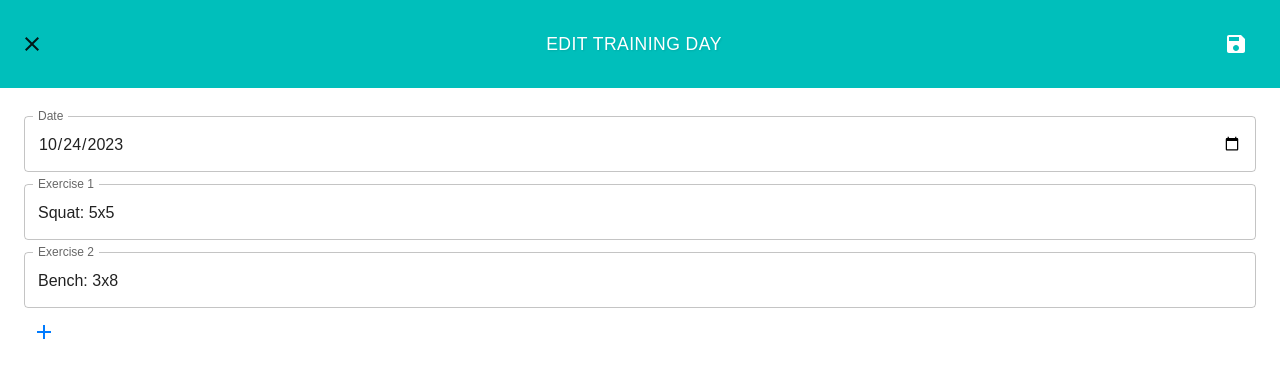
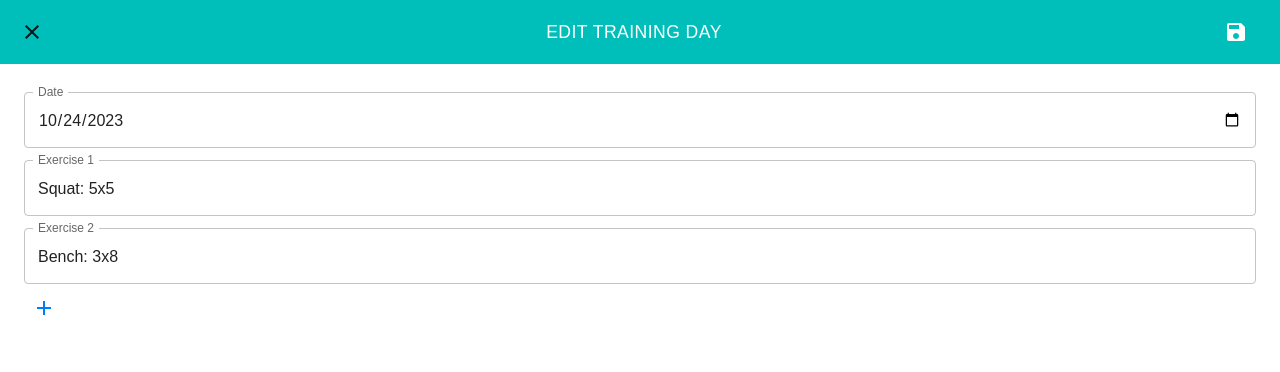
Before and after one commit to owendclark/pump-book, a React (Create React App) app: page / in a window 1280 px wide. Both pictures are taken after a click on the button 847 px from the left and 232 px from the top of the page. Shown: the top 372 px of the page. Built offline with nearby package versions, Linux system fonts and the light colour scheme.

Commit message:
UI Refinements and Refactor
Refactored the codebase and refined the UI.

```diff
--- /dev/null
+++ b/src/components/ExerciseFields.jsx
@@ -0,0 +1,43 @@
+import { TextField, IconButton } from "@mui/material";
+import { Add as AddIcon } from "@mui/icons-material";
+
+const ExerciseFields = ({
+  exercises,
+  onExerciseChange,
+  handleAddExerciseField,
+  newExercises,
+}) => {
+  const isLastExerciseFilled = () => {
+    const lastExercise = newExercises[newExercises.length - 1].exercise;
+    return lastExercise.trim().length > 0;
+  };
+
+  return (
+    <>
+      {exercises.map((e, index) => (
+        <TextField
+          key={index}
+          margin="dense"
+          label={`Exercise ${index + 1}`}
+          fullWidth
+          variant="outlined"
+          value={e.exercise}
+          onChange={(event) => onExerciseChange(index, event.target.value)}
+          placeholder="E.g., Squat: 5x5"
+          sx={{ mt: 1 }}
+        />
+      ))}
+      <IconButton
+        edge="end"
+        color="primary"
+        onClick={handleAddExerciseField}
+        aria-label="Add Exercise"
+        disabled={!isLastExerciseFilled()}
+      >
+        <AddIcon />
+      </IconButton>
+    </>
+  );
+};
+
+export default ExerciseFields;
--- /dev/null
+++ b/src/components/ThemeToggler.jsx
@@ -0,0 +1,28 @@
+import { Box, Switch, alpha } from "@mui/material";
+import {
+  Brightness4 as Brightness4Icon,
+  Brightness7 as Brightness7Icon,
+} from "@mui/icons-material";
+
+const ThemeToggler = ({ isDarkMode, toggleDarkMode }) => (
+  <Box
+    sx={{
+      position: "fixed",
+      top: 16,
+      right: 16,
+      zIndex: 1000,
+      display: "flex",
+      alignItems: "center",
+      gap: 1.5,
+    }}
+  >
+    {isDarkMode ? (
+      <Brightness7Icon sx={{ color: alpha("#007BFF", 0.7) }} />
+    ) : (
+      <Brightness4Icon sx={{ color: alpha("#00BFBB", 0.7) }} />
+    )}
+    <Switch checked={isDarkMode} onChange={toggleDarkMode} color="default" />
+  </Box>
+);
+
+export default ThemeToggler;
--- a/src/components/TrainingDayCard.jsx
+++ b/src/components/TrainingDayCard.jsx
@@ -1,11 +1,13 @@
+import cardBackground from "../styles/cardBackground";
+
 import {
   Card,
-  CardContent,
   Typography,
   IconButton,
   Stack,
   alpha,
   Box,
+  Divider,
 } from "@mui/material";
 import EditIcon from "@mui/icons-material/Edit";
 import DeleteIcon from "@mui/icons-material/Delete";
@@ -13,58 +15,43 @@ import DeleteIcon from "@mui/icons-material/Delete";
 const TrainingDayCard = ({ date, exercises, onEdit, onDelete }) => {
   return (
     <Card
-      elevation={0}
       sx={{
         mb: 2,
-        borderRadius: 2,
-        border: "1px solid",
-        borderColor: alpha("#007BFF", 0.3),
+        p: 2,
+        boxShadow: 2,
+        borderRadius: "16px",
         position: "relative",
-        overflow: "hidden",
       }}
     >
-      <CardContent>
-        <Typography
-          variant="h6"
-          fontFamily="serif"
+      <Typography variant="h6" color="primary">
+        {date}
+      </Typography>
+      <Divider sx={{ my: 1.5, borderColor: alpha("#007BFF", 0.3) }} />
+      {exercises.map((exercise, index) => (
+        <Typography key={index} variant="body2" my={0.5}>
+          {exercise}
+        </Typography>
+      ))}
+      <Stack direction="row" justifyContent="flex-end" spacing={1} mt={2}>
+        <IconButton
+          onClick={() => onEdit(date)}
+          size="small"
           color="primary"
-          gutterBottom
+          sx={{ zIndex: 1 }}
         >
-          {date}
-        </Typography>
+          <EditIcon fontSize="small" />
+        </IconButton>
+        <IconButton
+          onClick={() => onDelete(date)}
+          size="small"
+          color="error"
+          sx={{ zIndex: 1 }}
+        >
+          <DeleteIcon fontSize="small" />
+        </IconButton>
+      </Stack>
 
-        <Stack spacing={1} mb={2}>
-          {exercises.map((exercise, index) => (
-            <Typography key={index} variant="body2">
-              {exercise}
-            </Typography>
-          ))}
-        </Stack>
-
-        <Stack direction="row" spacing={1} justifyContent="flex-end">
-          <IconButton onClick={() => onEdit(date)} size="large" color="primary" sx={{ zIndex: 1 }}>
-            <EditIcon />
-          </IconButton>
-          <IconButton onClick={() => onDelete(date)} size="large" color="error" sx={{ zIndex: 1 }}>
-            <DeleteIcon />
-          </IconButton>
-        </Stack>
-      </CardContent>
-
-      <Box
-        sx={{
-          position: "absolute",
-          top: 0,
-          left: 0,
-          width: "100%",
-          height: "100%",
-          backgroundImage:
-            "linear-gradient(120deg, transparent 0%, transparent 70%, #007BFF 70%)",
-          transform: "skewX(-15deg)",
-          transformOrigin: "bottom left",
-          opacity: 0.06,
-        }}
-      />
+      <Box sx={cardBackground} />
     </Card>
   );
 };
--- a/src/pages/Home.jsx
+++ b/src/pages/Home.jsx
@@ -1,4 +1,9 @@
 import React, { useState } from "react";
+import gradientText from "../styles/gradientText";
+import SlideUpTransition from "../styles/SlideUpTransition";
+import TrainingDayCard from "../components/TrainingDayCard";
+import ThemeToggler from "../components/ThemeToggler";
+import ExerciseFields from "../components/ExerciseFields";
 
 import {
   Container,
@@ -8,89 +13,13 @@ import {
   DialogContent,
   TextField,
   IconButton,
-  Slide,
   Fab,
-  Card,
-  CardContent,
-  Stack,
-  Switch,
-  alpha,
-  Divider,
 } from "@mui/material";
 import {
   Add as AddIcon,
   Close as CloseIcon,
   Save as SaveIcon,
-  Edit as EditIcon,
-  Delete as DeleteIcon,
-  Brightness4 as Brightness4Icon,
-  Brightness7 as Brightness7Icon,
 } from "@mui/icons-material";
-
-const FluidTransition = React.forwardRef(function Transition(props, ref) {
-  return <Slide direction="up" ref={ref} {...props} easing="ease-in-out" />;
-});
-
-const TrainingDayCard = ({ date, exercises, onEdit, onDelete }) => {
-  return (
-    <Card
-      sx={{
-        mb: 2,
-        p: 2,
-        boxShadow: 2,
-        borderRadius: "16px",
-        position: "relative",
-      }}
-    >
-      <Typography variant="h6" color="primary">
-        {date}
-      </Typography>
-      <Divider sx={{ my: 1.5, borderColor: alpha("#007BFF", 0.3) }} />
-      {exercises.map((exercise, index) => (
-        <Typography key={index} variant="body2" my={0.5}>
-          {exercise}
-        </Typography>
-      ))}
-      <Stack direction="row" justifyContent="flex-end" spacing={1} mt={2}>
-        <IconButton
-          onClick={() => onEdit(date)}
-          size="small"
-          color="primary"
-          sx={{ zIndex: 1 }}
-        >
-          <EditIcon fontSize="small" />
-        </IconButton>
-        <IconButton
-          onClick={() => onDelete(date)}
-          size="small"
-          color="error"
-          sx={{ zIndex: 1 }}
-        >
-          <DeleteIcon fontSize="small" />
-        </IconButton>
-      </Stack>
-
-      <Box
-        sx={{
-          position: "absolute",
-          top: 0,
-          left: 0,
-          width: "100%",
-          height: "100%",
-          backgroundImage:
-            "linear-gradient(120deg, transparent 0%, transparent 65%, #007BFF 65%)",
-          transform: `skewX(${Math.random() * -20 - 10}deg)`,
-          transformOrigin: "bottom left",
-          opacity: 0.08,
-          transition: "transform 0.2s ease-in-out",
-          "&:hover": {
-            transform: `skewX(${Math.random() * -25 - 5}deg) scale(1.02)`,
-          },
-        }}
-      />
-    </Card>
-  );
-};
 
 const Home = ({ isDarkMode, toggleDarkMode }) => {
   const [open, setOpen] = useState(false);
@@ -101,6 +30,8 @@ const Home = ({ isDarkMode, toggleDarkMode }) => {
     { date: "2023-10-24", exercises: ["Squat: 5x5", "Bench: 3x8"] },
     { date: "2023-10-23", exercises: ["Deadlift: 3x4", "Pull-ups: 3x10"] },
   ]);
+
+  const sortByDateDesc = (a, b) => new Date(b.date) - new Date(a.date);
 
   const handleOpen = () => setOpen(true);
   const handleClose = () => {
@@ -113,16 +44,18 @@ const Home = ({ isDarkMode, toggleDarkMode }) => {
       newDate &&
       !newExercises.some((exercise) => !exercise.exercise.trim())
     ) {
+      const newEntry = {
+        date: newDate,
+        exercises: newExercises.map((e) => e.exercise),
+      };
       const updatedTrainingDays = editingDay
         ? trainingDays.filter((day) => day.date !== editingDay)
         : [...trainingDays];
 
-      const newDays = [
-        { date: newDate, exercises: newExercises.map((e) => e.exercise) },
-        ...updatedTrainingDays,
-      ].sort((a, b) => new Date(b.date) - new Date(a.date));
+      updatedTrainingDays.push(newEntry);
+      updatedTrainingDays.sort(sortByDateDesc);
 
-      setTrainingDays(newDays);
+      setTrainingDays(updatedTrainingDays);
       setNewDate("");
       setNewExercises([{ exercise: "" }]);
       handleClose();
@@ -157,45 +90,11 @@ const Home = ({ isDarkMode, toggleDarkMode }) => {
   return (
     <Container maxWidth="sm">
       <Box my={4} textAlign="center">
-        <Typography
-          variant="h2"
-          color="primary"
-          gutterBottom
-          sx={{
-            fontWeight: "bold",
-            letterSpacing: "0.05em",
-            textTransform: "uppercase",
-            marginBottom: 2,
-            background: "linear-gradient(120deg, #007BFF, #00BFBB)",
-            "-webkit-background-clip": "text",
-            "-webkit-text-fill-color": "transparent",
-          }}
-        >
+        <Typography variant="h2" color="primary" gutterBottom sx={gradientText}>
           Pump Book
         </Typography>
 
-        <Box
-          sx={{
-            position: "fixed",
-            top: 16,
-            right: 16,
-            zIndex: 1000,
-            display: "flex",
-            alignItems: "center",
-            gap: 2,
-          }}
-        >
-          {isDarkMode ? (
-            <Brightness7Icon sx={{ color: alpha("#007BFF", 0.7) }} />
-          ) : (
-            <Brightness4Icon sx={{ color: alpha("#00BFBB", 0.7) }} />
-          )}
-          <Switch
-            checked={isDarkMode}
-            onChange={toggleDarkMode}
-            color="default"
-          />
-        </Box>
+        <ThemeToggler isDarkMode={isDarkMode} toggleDarkMode={toggleDarkMode} />
 
         <Fab
           color="primary"
@@ -215,11 +114,12 @@ const Home = ({ isDarkMode, toggleDarkMode }) => {
           open={open}
           onClose={handleClose}
           fullScreen
-          TransitionComponent={FluidTransition}
+          TransitionComponent={SlideUpTransition}
         >
           <Box
             sx={{
               p: 3,
+              height: 64,
               display: "flex",
               justifyContent: "space-between",
               alignItems: "center",
@@ -246,38 +146,33 @@ const Home = ({ isDarkMode, toggleDarkMode }) => {
               value={newDate}
               onChange={(e) => setNewDate(e.target.value)}
             />
-            {newExercises.map((e, index) => (
-              <TextField
-                key={index}
-                margin="dense"
-                label={`Exercise ${index + 1}`}
-                fullWidth
-                value={e.exercise}
-                onChange={(event) =>
-                  handleExerciseChange(index, event.target.value)
-                }
-                placeholder="E.g., Squat: 5x5"
-              />
-            ))}
-            <IconButton
-              edge="end"
-              color="primary"
-              onClick={handleAddExerciseField}
-            >
-              <AddIcon />
-            </IconButton>
+            <ExerciseFields
+              exercises={newExercises}
+              onExerciseChange={handleExerciseChange}
+              handleAddExerciseField={handleAddExerciseField}
+              newExercises={newExercises}
+              sx={{ mt: 2 }}
+            />
           </DialogContent>
         </Dialog>
-        {trainingDays.map((day) => (
-          <Box mt={3} key={day.date}>
+        {trainingDays.length ? (
+          trainingDays.map((day) => (
             <TrainingDayCard
               date={day.date}
               exercises={day.exercises}
               onEdit={handleEdit}
               onDelete={handleDelete}
+              key={day.date}
+              sx={{ mt: 3 }}
             />
+          ))
+        ) : (
+          <Box mt={3}>
+            <Typography variant="h6" color="textSecondary" align="center">
+              No training days added yet. Click the + button to start!
+            </Typography>
           </Box>
-        ))}
+        )}
       </Box>
     </Container>
   );
--- /dev/null
+++ b/src/styles/SlideUpTransition.jsx
@@ -0,0 +1,8 @@
+import { forwardRef } from "react";
+import { Slide } from "@mui/material";
+
+const SlideUpTransition = forwardRef((props, ref) => (
+  <Slide direction="up" ref={ref} {...props} />
+));
+
+export default SlideUpTransition;
--- /dev/null
+++ b/src/styles/cardBackground.js
@@ -0,0 +1,18 @@
+const cardBackground = {
+  position: "absolute",
+  top: 0,
+  left: 0,
+  width: "100%",
+  height: "100%",
+  backgroundImage:
+    "linear-gradient(120deg, transparent 0%, transparent 65%, #007BFF 65%)",
+  transform: "skewX(-20deg)",
+  transformOrigin: "bottom left",
+  opacity: 0.08,
+  transition: "transform 0.2s ease-in-out",
+  "&:hover": {
+    transform: "skewX(-25deg) scale(1.02)",
+  },
+};
+
+export default cardBackground;
--- /dev/null
+++ b/src/styles/gradientText.js
@@ -0,0 +1,10 @@
+const gradientText = {
+  fontWeight: "bold",
+  letterSpacing: "0.05em",
+  textTransform: "uppercase",
+  background: "linear-gradient(120deg, #007BFF, #00BFBB)",
+  backgroundClip: "text",
+  color: "transparent",
+};
+
+export default gradientText;
```
Also changed, not shown: src/components/AddTrainingDayButton.jsx (deleted, +0 -22 lines), src/styles/theme.js (+17 -2 lines).
